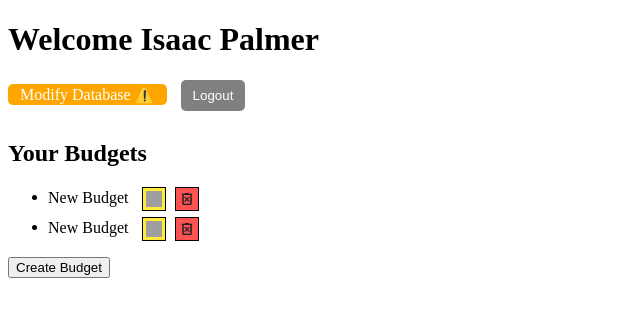
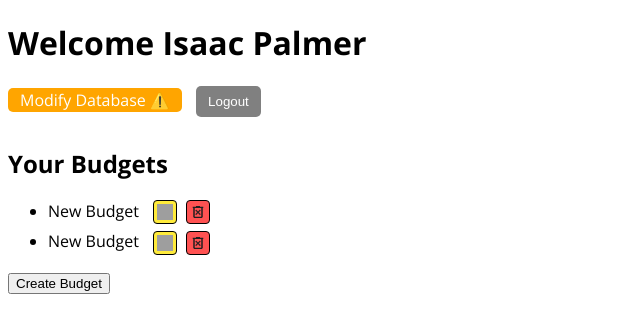
Before and after one commit to isaacpalmr/EZBudgets, a PHP site: page /dashboard.php in a window 1280 px wide. Shown: the top 333 px of the page, without its empty margins (0-640 px from the left). Run offline with PHP 8.4, Linux system fonts and the light colour scheme; a user stored in the database is signed in; data comes from the database, SQL or seed files in the repository; grey boxes are pictures that could not be loaded.

Commit message:
Dashboard rounded buttons, matching font

```diff
--- a/htdocs/EZBudgets/dashboard.php
+++ b/htdocs/EZBudgets/dashboard.php
@@ -46,9 +46,16 @@ $result = $conn->query($sql);
 <!DOCTYPE html>
 <html lang="en">
 <head>
+
+<link href="https://fonts.googleapis.com/css2?family=Open+Sans:wght@300;400;600;700&display=swap" rel="stylesheet">
+
+
     <meta charset="UTF-8">
     <title>Dashboard</title>
     <style>
+        body {
+            font-family: "Open Sans", sans-serif;
+        }
         .delete-btn {
             background-color: red;
             border: none;
@@ -113,14 +120,14 @@ $result = $conn->query($sql);
 
                     <!-- Edit Button -->
                     <a href='main.php?budget_id=$budget_id' style='display:inline-block; margin-left: 10px; vertical-align: middle;'>
-                        <button type='button' style='background-color: rgb(255, 235, 59); border: 1px solid black; border-radius: 0; width: 24px; height: 24px; display: flex; justify-content: center; align-items: center; padding: 0; cursor: pointer;'>
+                        <button type='button' style='background-color: rgb(255, 235, 59); border: 1px solid black; border-radius: 4px; width: 24px; height: 24px; display: flex; justify-content: center; align-items: center; padding: 0; cursor: pointer;'>
                             <img src='Images/pencil.png' width='16' height='16' alt='Edit' style='display:block; margin:0;'>
                         </button>
                     </a>
 
                     <!-- Delete Button -->
                     <form method='POST' style='display:inline-block; vertical-align: middle; margin-left: 5px;'>
-                        <button type='submit' name='delete_budget' value='$budget_id' style='background-color: rgb(255, 82, 82); border: 1px solid black; border-radius: 0; width: 24px; height: 24px; display: flex; justify-content: center; align-items: center; padding: 0; cursor: pointer;'>
+                        <button type='submit' name='delete_budget' value='$budget_id' style='background-color: rgb(255, 82, 82); border: 1px solid black; border-radius: 4px; width: 24px; height: 24px; display: flex; justify-content: center; align-items: center; padding: 0; cursor: pointer;'>
                             <img src='Images/delete_forever_24dp_1F1F1F_FILL0_wght400_GRAD0_opsz24.png' width='16' height='16' alt='Delete' style='display:block; margin:0;'>
                         </button>
                     </form>
```
